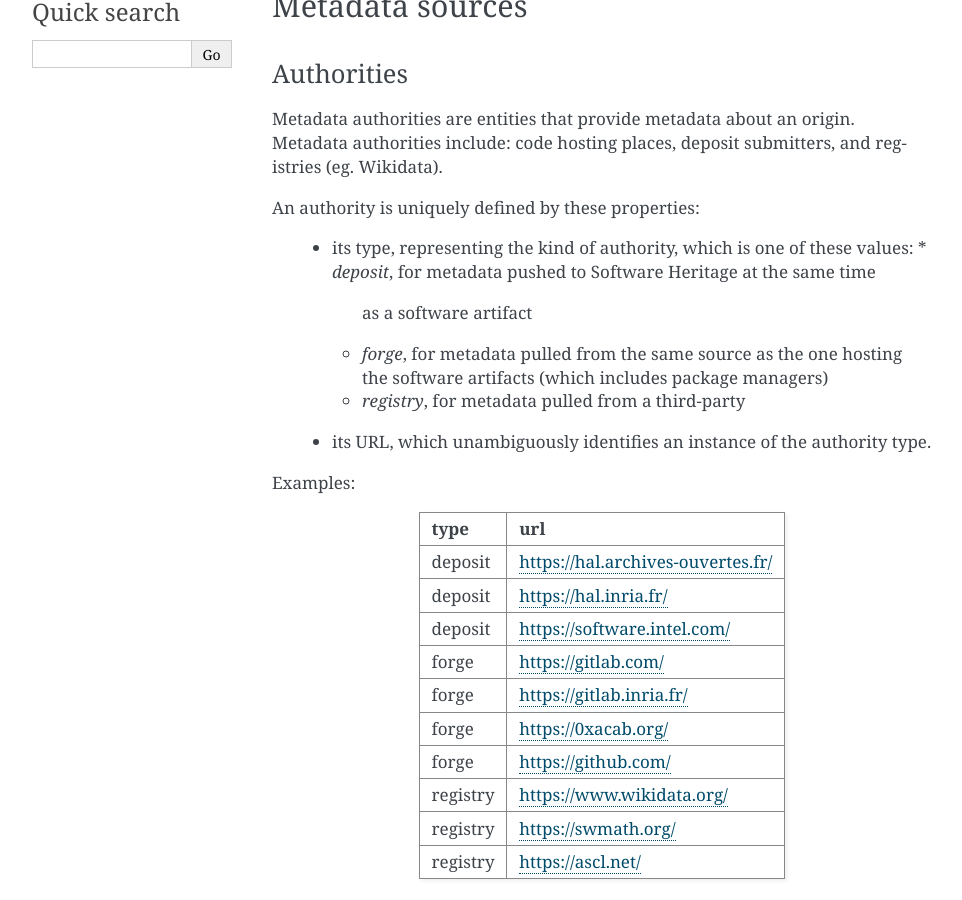
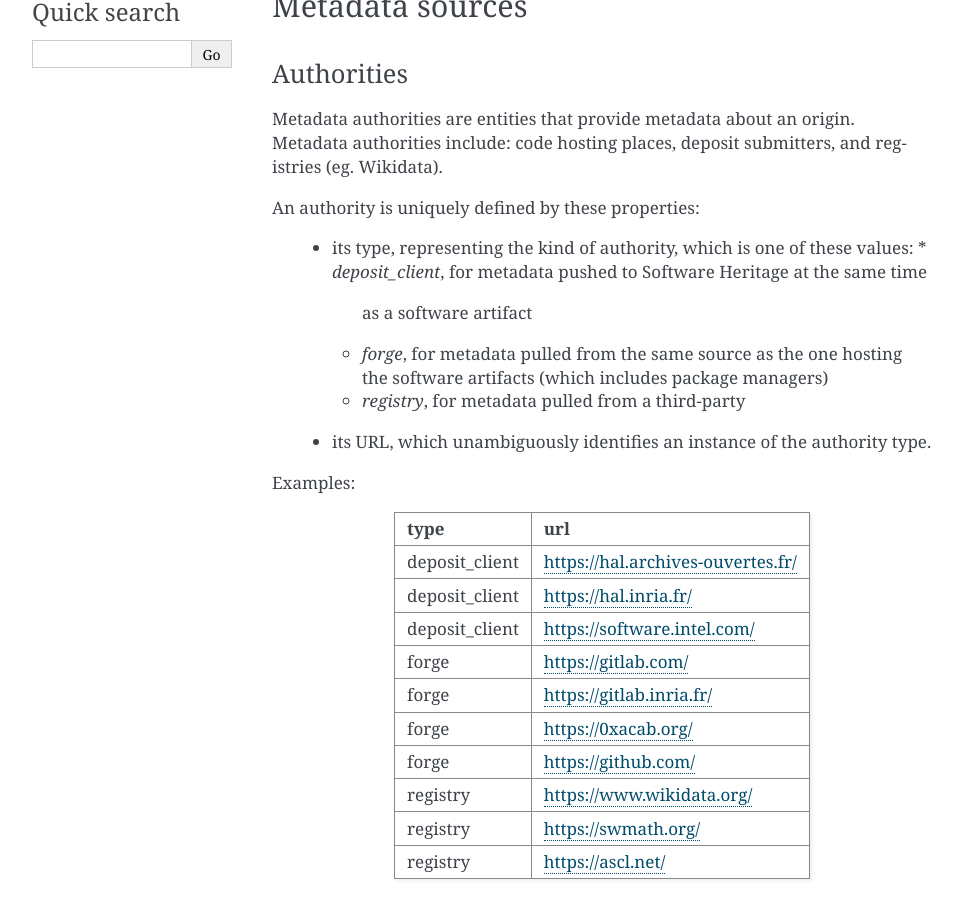
Before and after one commit to SoftwareHeritage/swh-storage, a Sphinx documentation site: the page built from docs/extrinsic-metadata-specification.rst, in a window 1280 px wide and 900 px high, scrolled down 397 px. Shown: the whole window, without its empty margins (148-1110 px from the left). Built offline with Sphinx 7.4.7, drawn with Linux system fonts in a browser that asks for light colours; pages that are not in the unit, such as notebooks, are missing from menus.

Commit message:
Rename 'deposit' authority type to 'deposit_client'.
It makes more sense semantically; as the client is the authority
not the deposit server.

```diff
--- a/docs/extrinsic-metadata-specification.rst
+++ b/docs/extrinsic-metadata-specification.rst
@@ -32,7 +32,7 @@ Metadata authorities are entities that provide metadata about an
 An authority is uniquely defined by these properties:
 
   * its type, representing the kind of authority, which is one of these values:
-    * `deposit`, for metadata pushed to Software Heritage at the same time
+    * `deposit_client`, for metadata pushed to Software Heritage at the same time
       as a software artifact
     * `forge`, for metadata pulled from the same source as the one hosting
       the software artifacts (which includes package managers)
@@ -44,9 +44,9 @@ Examples:
 =============== =================================
 type            url
 =============== =================================
-deposit         https://hal.archives-ouvertes.fr/
-deposit         https://hal.inria.fr/
-deposit         https://software.intel.com/
+deposit_client  https://hal.archives-ouvertes.fr/
+deposit_client  https://hal.inria.fr/
+deposit_client  https://software.intel.com/
 forge           https://gitlab.com/
 forge           https://gitlab.inria.fr/
 forge           https://0xacab.org/
```
Also changed, not shown: 3 other files.
